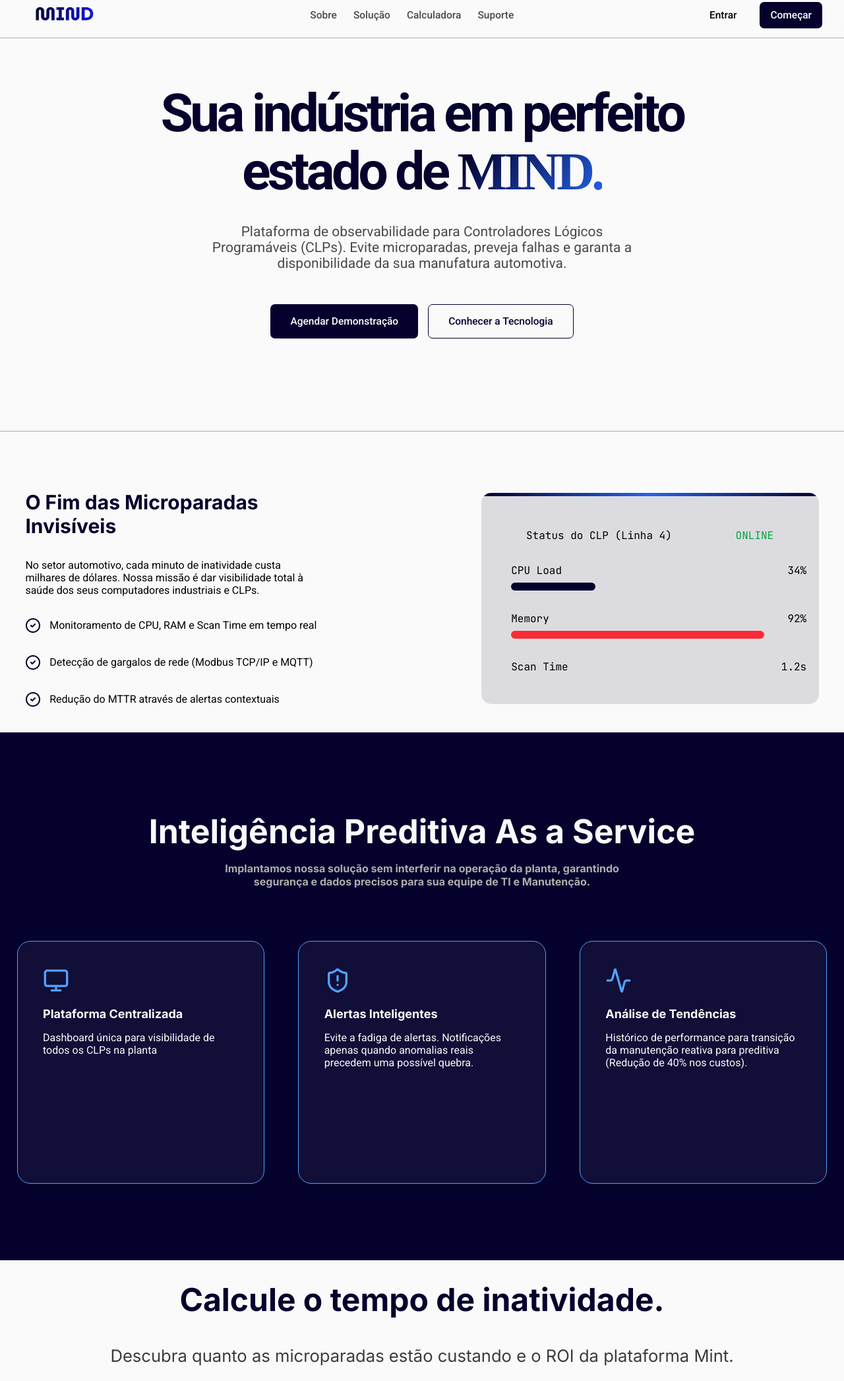
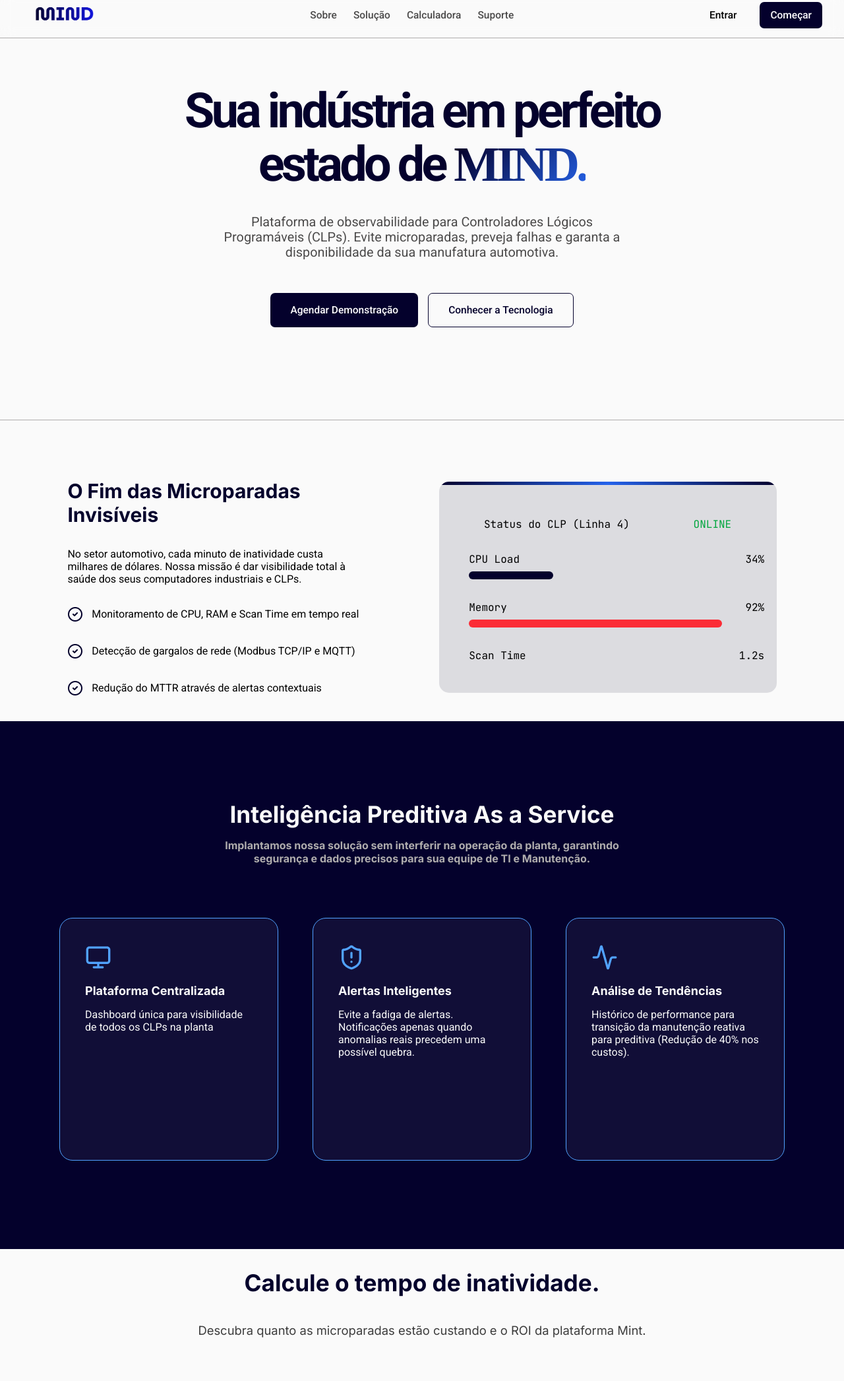
Before and after one commit to MIND-PI/Institucional-web-site, a website: page public/index.html in a window 1280 px wide. Shown: the part 12-2105 px from the top of the page at 66% size. Drawn offline with Linux system fonts and the light colour scheme; a web font is replaced by a local one.

Commit message:
:sparkles: Feat: Modificar o html e iniciar as mudanças no css.

```diff
--- a/public/css/estilo.css
+++ b/public/css/estilo.css
@@ -160,7 +160,7 @@
     font-weight: 700;
     letter-spacing: -0.288rem;
     line-height: 1.1;
-    font-size: 5rem;
+    font-size: 4.6rem;
 }
 
 .destaque {
@@ -173,7 +173,7 @@
 
 .texto-banner p {
     text-align: center;
-    font-size: 1.313rem;
+    font-size: 1.24rem;
     margin-top: 2.188rem;
     color: #4b4a4a;
 }
@@ -489,6 +489,8 @@
     padding: 0.625rem;
     background-color: var(--brightsnow);
     gap: 4rem;
+    margin-left: 4rem;
+    margin-right: 4rem;
 }
 
 .calculatorContainer .titleContainer {
@@ -502,19 +504,19 @@
 .titleContainer #title1 {
     color: var(--prussianblue);
     text-align: center;
-    gap: 20px;
+    /* gap: 1rem; */
 }
 
 .titleContainer #title1 {
     color: #04012C;
-    font-size: 3rem;
+    font-size: 2.2rem;
     font-weight: bold;
     font-family: var(--font-default);
 }
 
 .titleContainer #title2 {
     color: var(--gunmetal);
-    font-size: 1.6rem;
+    font-size: 1.15rem;
     font-family: var(--font-default);
 }
 
@@ -524,7 +526,7 @@
     padding: 2rem;
     box-shadow: 0 0.063rem 0rem rgba(0, 0, 0, 0.15);
     color: #3C3C3C;
-    font-size: 1.3rem;
+    font-size: 1rem;
     font-family: "Inter";
 }
 
@@ -664,6 +666,8 @@
     display: flex;
     align-items: center;
     justify-content: space-between;
+    margin-left: 4rem;
+    margin-right: 4rem;
 }
 
 .text_section {
@@ -756,11 +760,16 @@
 }
 
 /* Product Card */
+
 .product_section {
     background-color: var(--prussianblue);
     color: var(--brightsnow);
     height: 100vh;
+}
 
+.product-container{
+    margin-left: 4rem;
+    margin-right: 4rem;
 }
 
 .product_title {
@@ -772,8 +781,8 @@
     padding-top: 15vh;
 }
 
-.product_title>h1 {
-    font-size: 3.125rem;
+.product_title h1 {
+    font-size: 2.2rem;
     font-family: 'Inter';
 }
 
--- a/public/index.html
+++ b/public/index.html
@@ -10,8 +10,6 @@
 
   <script src="./js/sessao.js"></script>
   <script src="js/script.js" ></script>
-
-
 
   <link rel="stylesheet" href="./css/estilo.css">
   <link rel="icon" href="./assets/imgs/logo.png">
@@ -54,7 +52,8 @@
     </div>
   </header>
 
-  <div class="texto-banner">
+  <!-- Seção Banner -->
+  <section class="texto-banner">
     <h1>Sua indústria em perfeito estado de <span class="destaque">MIND.</span></h1>
 
     <p>Plataforma de observabilidade para Controladores Lógicos <br> Programáveis (CLPs). Evite microparadas,
@@ -64,11 +63,12 @@
       <button class="agendar">Agendar Demonstração</button>
       <button class="conhecer">Conhecer a Tecnologia</button>
     </div>
-  </div>
+  </section>
 
   <div class="linha"></div>
+
   <!-- Seção Produto - Eduardo -->
-  <div class="context_section">
+  <section class="context_section">
     <div class="text_section">
       <h2>O Fim das Microparadas Invisíveis</h2>
       <p>No setor automotivo, cada minuto de inatividade custa milhares de dólares. Nossa missão é dar visibilidade
@@ -114,15 +114,17 @@
         </div>
       </div>
     </div>
-  </div>
-  <div class="product_section">
+  </section>
+
+  <!-- Seção Funcionalidades/Recursos -->
+  <section class="product_section">
+    <div class="product-container">
       <div class="product_title">
       <h1>Inteligência Preditiva As a Service</h1>
       <div class="product_subtitle">
         <h3>Implantamos nossa solução sem interferir na operação da planta, garantindo segurança e dados precisos para
           sua equipe de TI e Manutenção.</h3>
       </div>
-
     </div>
     <div class="cardsContainer">
       <div class="product_card">
@@ -142,8 +144,9 @@
       </div>
     </div>
     </div>
+  </section>
 
-  <!-- Sessão calculadora - João -->
+  <!-- Seção Calculadora - João -->
   <section class="calculatorContainer">
     <div class="titleContainer">
       <span id="title1">Calcule o tempo de inatividade.</span>
@@ -185,7 +188,6 @@
         </div>
       </div>
     </div>
-
   </section>
 
   <!-- Seção Contato - Lucas -->
@@ -232,8 +234,8 @@
     </div>
   </section>
 
-  <!-- SEÇÃO HELP DESK - MARIA CLARA -->
-  <div class="faq">
+  <!-- Seção FAQ - Maria Clara -->
+  <section class="faq">
     <div class="container">
       <div class="faq_content">
 
@@ -326,14 +328,14 @@
 
       </div>
     </div>
-  </div>
+  </section>
 
-  <div class="help_desk">
+  <!-- Seção Help Desk -->
+  <section class="help_desk">
     <div class="container">
       <div class="help_desk_content">
 
         <div class="help_desk_text">
-
           <img src="./assets/imgs/help-desk.png" alt="Help Desk">
 
           <div class="help_desk_text_content">
@@ -342,7 +344,6 @@
               Encontre suporte para dúvidas ou problemas relacionados ao nosso sistema.
             </p>
           </div>
-
         </div>
 
         <a href="https://mind-monitoramento-industrial.atlassian.net/servicedesk/customer/portal/1" target="_blank"
@@ -352,14 +353,14 @@
 
       </div>
     </div>
-  </div>
+  </section>
+
   <footer class="footer">
     <div class="footer-container">
 
       <div class="footer-brand">
         <div class="footer-logo">
           <img src="./assets/imgs/logo.png" alt="Logo" class="logo-icon">
-
         </div>
 
         <p>
@@ -391,41 +392,27 @@
     </div>
 
     <div class="footer-bottom">
-      <p> 2026 Mint Observabilidade Industrial. Todos os direitos reservados.</p>
+      <p>© 2026 Mint Observabilidade Industrial. Todos os direitos reservados.</p>
     </div>
   </footer>
 
-</body>
   <script>
     const botoes = document.querySelectorAll('.botao-expandir');
 
     botoes.forEach(function (botao) {
-
       botao.addEventListener('click', function () {
-
         const pergunta = botao.parentElement;
         const texto = pergunta.querySelector('.texto-escondido');
 
         if (texto.style.maxHeight && texto.style.maxHeight !== '0px') {
-
           texto.style.maxHeight = '0px';
           texto.style.padding = '0 20px';
-
         } else {
-
           texto.style.maxHeight = texto.scrollHeight + 40 + 'px';
           texto.style.padding = '0 20px 20px 20px';
-
         }
-
       });
-
     });
-</script>
-
-</html>
-
-<script>
 
     let range = document.getElementById("range");
     let custo = document.getElementById("custoInatividade");
@@ -434,7 +421,7 @@
 
     range.addEventListener("input", (event) => {
       atualizarValor();
-  })
+    });
 
     function atualizarValor() {
       let custoMinuto = 10500 * range.value;
@@ -454,10 +441,11 @@
         minutoPlural.innerHTML = "Minutos"
       }
 
-
-
       custoInatividade.innerHTML = `<span>${`${custoformatado}`}</span>`;
       min.innerHTML = range.value;
       economia.innerHTML = `<span>${`${reducaoFormatado}`}</span>`
     }
   </script>
+</body>
+
+</html>
```
Lines whose indentation alone changed are shown as unchanged.
